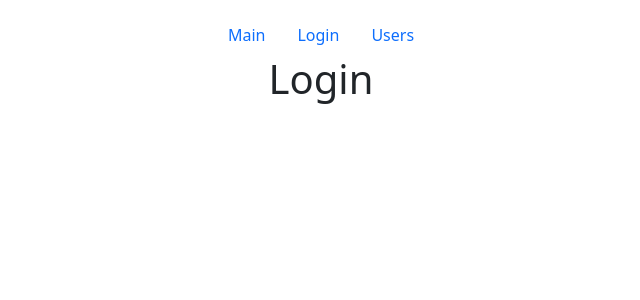
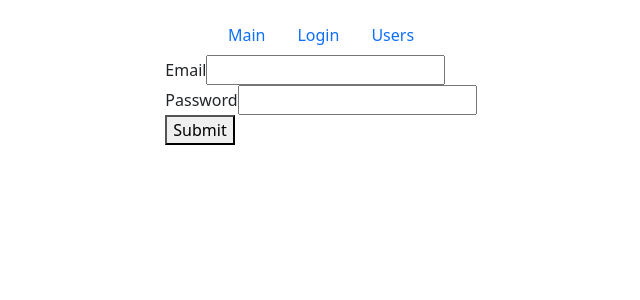
Before and after one commit to MikhailPachkouski/user-table-result, a React (Create React App) app: page /login in a window 1280 px wide. Shown: the top 300 px of the page, without its empty margins (319-959 px from the left). Built offline with nearby package versions, Linux system fonts and the light colour scheme.

Commit message:
add TextField

```diff
--- /dev/null
+++ b/src/components/TextField.jsx
@@ -0,0 +1,29 @@
+import React from "react";
+import PropTypes from "prop-types";
+
+const TextField = ({ label, type, name, value, onChange }) => {
+    return (
+        <div>
+            <label htmlFor={name}>{label}</label>
+            <input
+                type={type}
+                id={name}
+                name={name}
+                value={value}
+                onChange={onChange}
+            />
+        </div>
+    );
+};
+TextField.defaultProps = {
+    type: "text"
+};
+TextField.propTypes = {
+    label: PropTypes.string,
+    type: PropTypes.string,
+    name: PropTypes.string,
+    value: PropTypes.string,
+    onChange: PropTypes.func
+};
+
+export default TextField;
--- a/src/layouts/Login.jsx
+++ b/src/layouts/Login.jsx
@@ -1,7 +1,33 @@
-import React from "react";
+import React, { useState } from "react";
+import TextField from "../components/TextField";
 
 const Login = () => {
-    return <h1>Login</h1>;
+    const [data, setData] = useState({ email: "", password: "" });
+    const handleChange = ({ target }) => {
+        setData((prev) => ({ ...prev, [target.name]: target.value }));
+    };
+    const handleSubmit = (e) => {
+        e.preventDefault();
+        console.log(data);
+    };
+    return (
+        <form onSubmit={handleSubmit}>
+            <TextField
+                label="Email"
+                name="email"
+                value={data.email}
+                onChange={handleChange}
+            />
+            <TextField
+                label="Password"
+                type="password"
+                name="password"
+                value={data.password}
+                onChange={handleChange}
+            />
+            <button>Submit</button>
+        </form>
+    );
 };
 
 export default Login;
```
